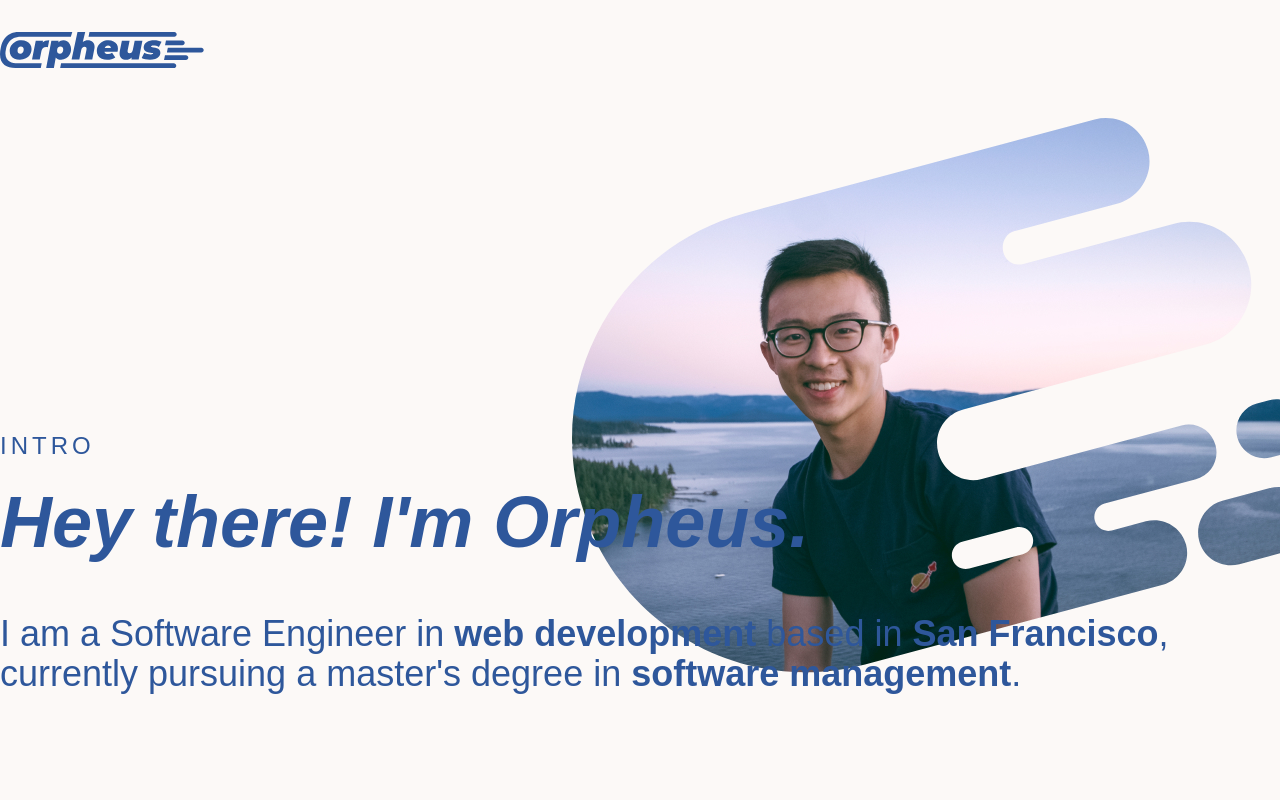
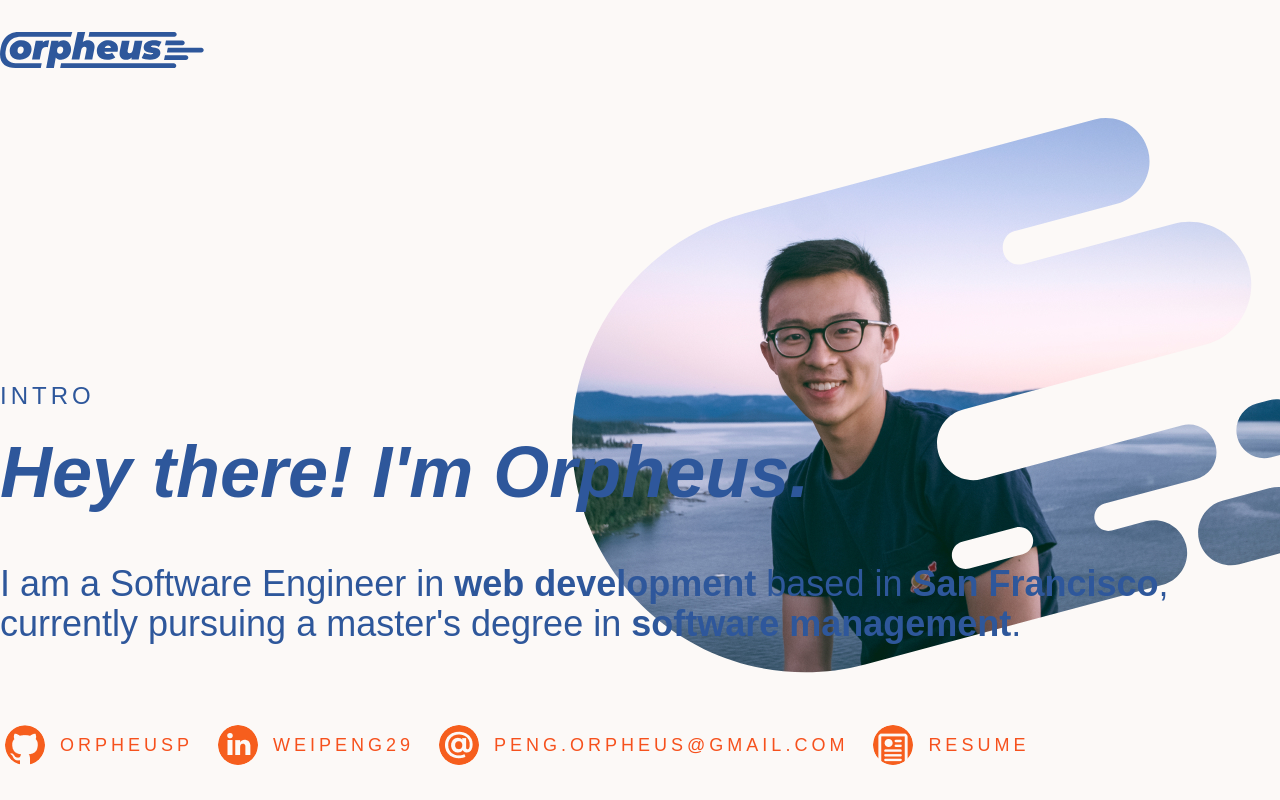
Before and after one commit to Orpheusp/orpheusp.github.io, a Gatsby site: page / in a window 1280 px wide. Built offline with nearby package versions, Linux system fonts and the light colour scheme; Gatsby itself is replaced by a stand-in of ours.

Commit message:
introduce handles into the IntroPane

```diff
--- a/src/components/intro_pane/intro_pane.scss
+++ b/src/components/intro_pane/intro_pane.scss
@@ -7,7 +7,7 @@
   width: 100vw;
 }
 
-.intro-pane--text {
+.intro-pane--content {
   bottom: 0;
   color: $blue;
   margin-bottom: 1.875rem;
--- a/src/components/intro_pane/intro_pane.tsx
+++ b/src/components/intro_pane/intro_pane.tsx
@@ -1,28 +1,81 @@
 import * as React from 'react';
 
+import { ConnectHandle } from '../connect_handle/connect_handle';
 import { PaneLabel } from '../pane_label/pane_label';
 import { ProfilePicture } from '../profile_picture/profile_picture';
 
 import './intro_pane.scss';
 
+const connectHandles = [
+  {
+    link: 'https://github.com/orpheusp',
+    thumbnailUrl: require('../../img/github_logo.png'),
+    thumbnailHighlightUrl: require('../../img/github_logo_highlight.png'),
+    label: 'orpheusp',
+  },
+  {
+    link: 'https://www.linkedin.com/in/weipeng29',
+    thumbnailUrl: require('../../img/linkedin_logo.png'),
+    thumbnailHighlightUrl: require('../../img/linkedin_logo_highlight.png'),
+    label: 'weipeng29',
+  },
+  {
+    link: 'mailto:peng.orpheus@gmail.com',
+    thumbnailUrl: require('../../img/email_logo.png'),
+    thumbnailHighlightUrl: require('../../img/email_logo_highlight.png'),
+    label: 'peng.orpheus@gmail.com',
+  },
+  {
+    link: '/orpheus_peng_resume.pdf',
+    thumbnailUrl: require('../../img/resume_logo.png'),
+    thumbnailHighlightUrl: require('../../img/resume_logo_highlight.png'),
+    label: 'resume',
+  },
+];
+
 /** A pane that shows the intro to the website */
 export function IntroPane(): JSX.Element {
+  const text = (
+    <React.Fragment>
+      <PaneLabel text={'intro'} />
+      <h1 className='col-6'>
+        <span className='text-italic'>Hey there! I&apos;m Orpheus.</span>
+      </h1>
+      <h4 className='col-8'>
+        I am a Software Engineer in{' '}
+        <span className='text-bold'>web development</span> based in{' '}
+        <span className='text-bold'>San Francisco</span>, currently pursuing a
+        master&apos;s degree in{' '}
+        <span className='text-bold'>software management</span>.
+      </h4>
+    </React.Fragment>
+  );
+
+  const handles: JSX.Element[] = [];
+
+  connectHandles.forEach((handle, index) => {
+    handles.push(
+      <ConnectHandle
+        link={handle.link}
+        thumbnailUrl={handle.thumbnailUrl}
+        label={handle.label}
+        thumbnailHighlightUrl={handle.thumbnailHighlightUrl}
+        key={index}
+      />
+    );
+  });
+
+  const handleContainer = (
+    <div className='intro-pane--handles col-12'>{handles}</div>
+  );
+
   return (
     <div className='intro-pane'>
       <ProfilePicture className='intro-pane--profile-picture' />
       <div className='container'>
-        <div className='intro-pane--text'>
-          <PaneLabel text={'intro'} />
-          <h1 className='col-6'>
-            <span className='text-italic'>Hey there! I&apos;m Orpheus.</span>
-          </h1>
-          <h4 className='col-8'>
-            I am a Software Engineer in{' '}
-            <span className='text-bold'>web development</span> based in{' '}
-            <span className='text-bold'>San Francisco</span>, currently pursuing
-            a master&apos;s degree in{' '}
-            <span className='text-bold'>software management</span>.
-          </h4>
+        <div className='intro-pane--content'>
+          {text}
+          {handleContainer}
         </div>
       </div>
     </div>
```
